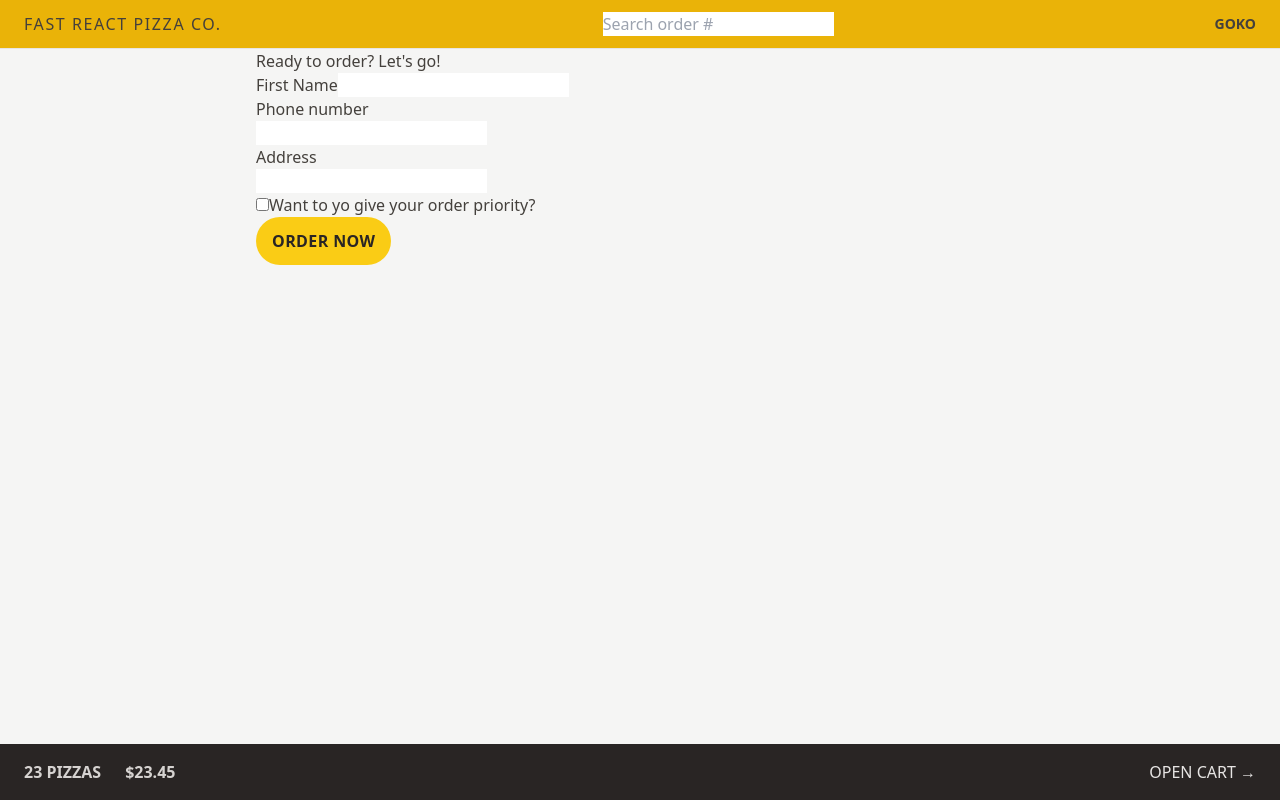
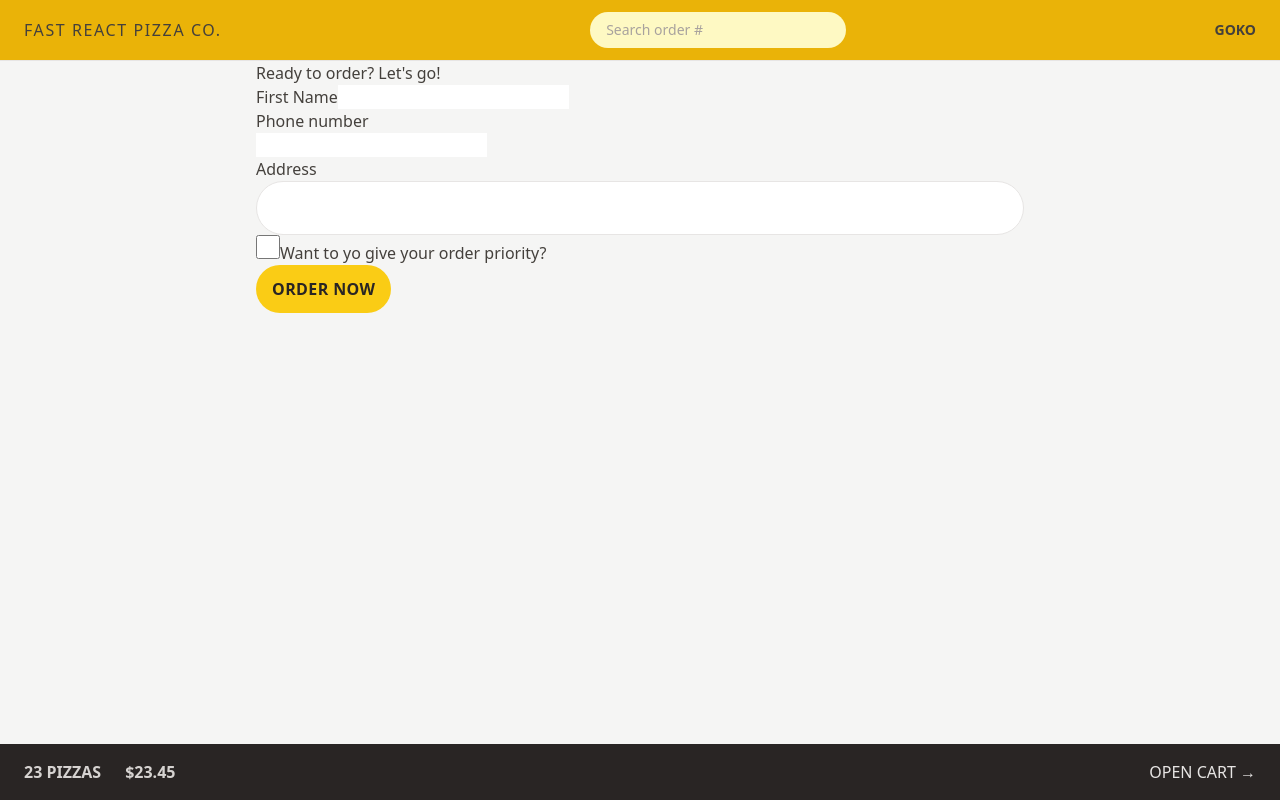
Before and after one commit to BunyakornGoko/fast-react-pizza, a React (Vite) app: page /order/new in a window 1280 px wide. Built offline with nearby package versions, Linux system fonts and the light colour scheme.

Commit message:
add-form-ui-tailwind-1

```diff
--- a/src/features/order/CreateOrder.jsx
+++ b/src/features/order/CreateOrder.jsx
@@ -62,12 +62,18 @@
         <div>
           <label>Address</label>
           <div>
-            <input type="text" name="address" required />
+            <input
+              className="w-full rounded-full border border-stone-200 px-4 py-2 text-sm transition-all duration-300 placeholder:text-stone-400 focus:outline-none focus:ring focus:ring-yellow-400 md:px-6 md:py-4"
+              type="text"
+              name="address"
+              required
+            />
           </div>
         </div>
 
         <div>
           <input
+            className="h-6 w-6 accent-yellow-400 focus:ring focus:ring-yellow-400 focus:ring-offset-2"
             type="checkbox"
             name="priority"
             id="priority"
--- a/src/features/order/SearchOrder.jsx
+++ b/src/features/order/SearchOrder.jsx
@@ -18,6 +18,7 @@
         placeholder="Search order #"
         value={query}
         onChange={(e) => setQuery(e.target.value)}
+        className="w-28 rounded-full bg-yellow-100 px-4 py-2 text-sm transition-all duration-300 placeholder:text-stone-400 focus:outline-none focus:ring focus:ring-yellow-500 focus:ring-opacity-50 sm:w-64 sm:focus:w-72"
       />
     </form>
   );
```
